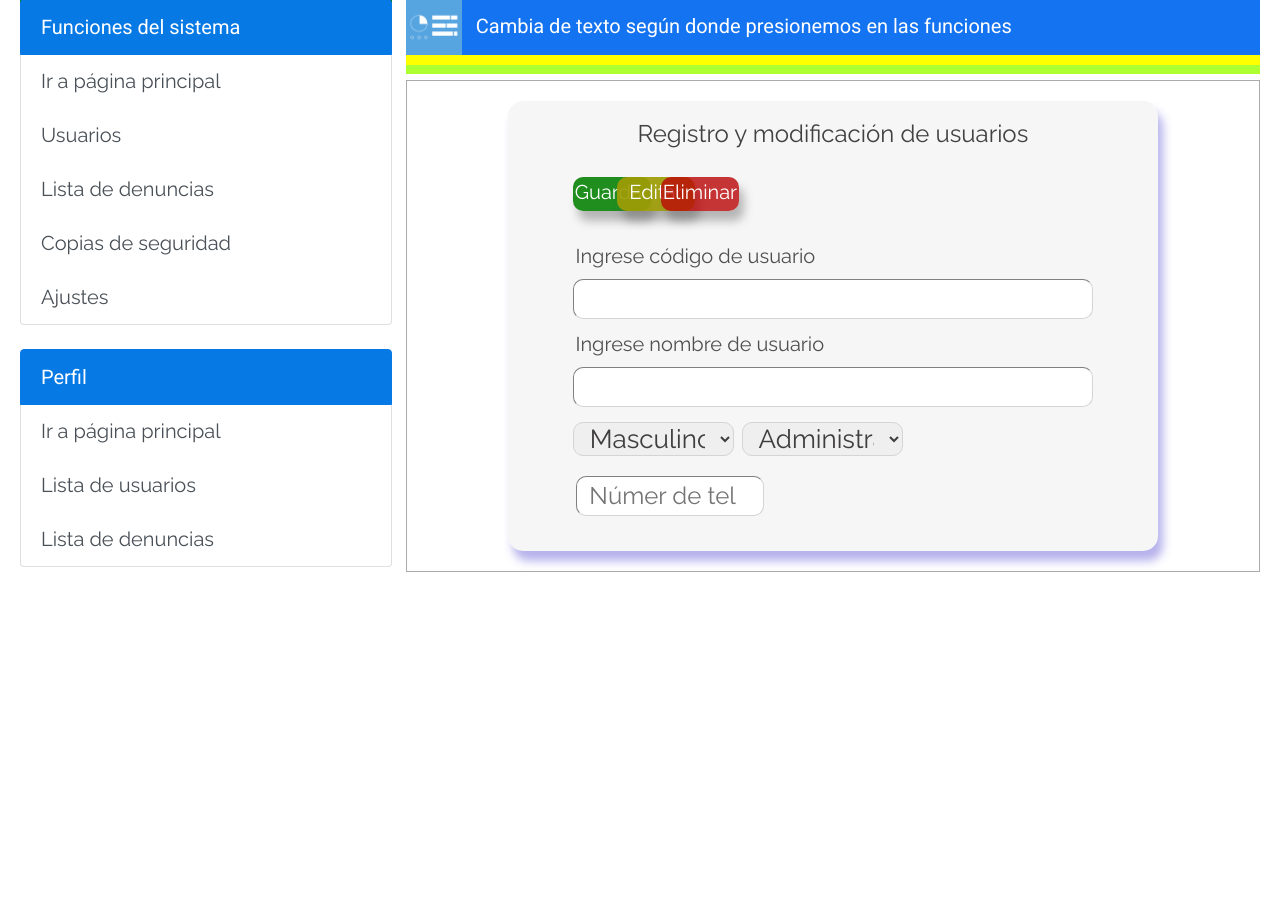
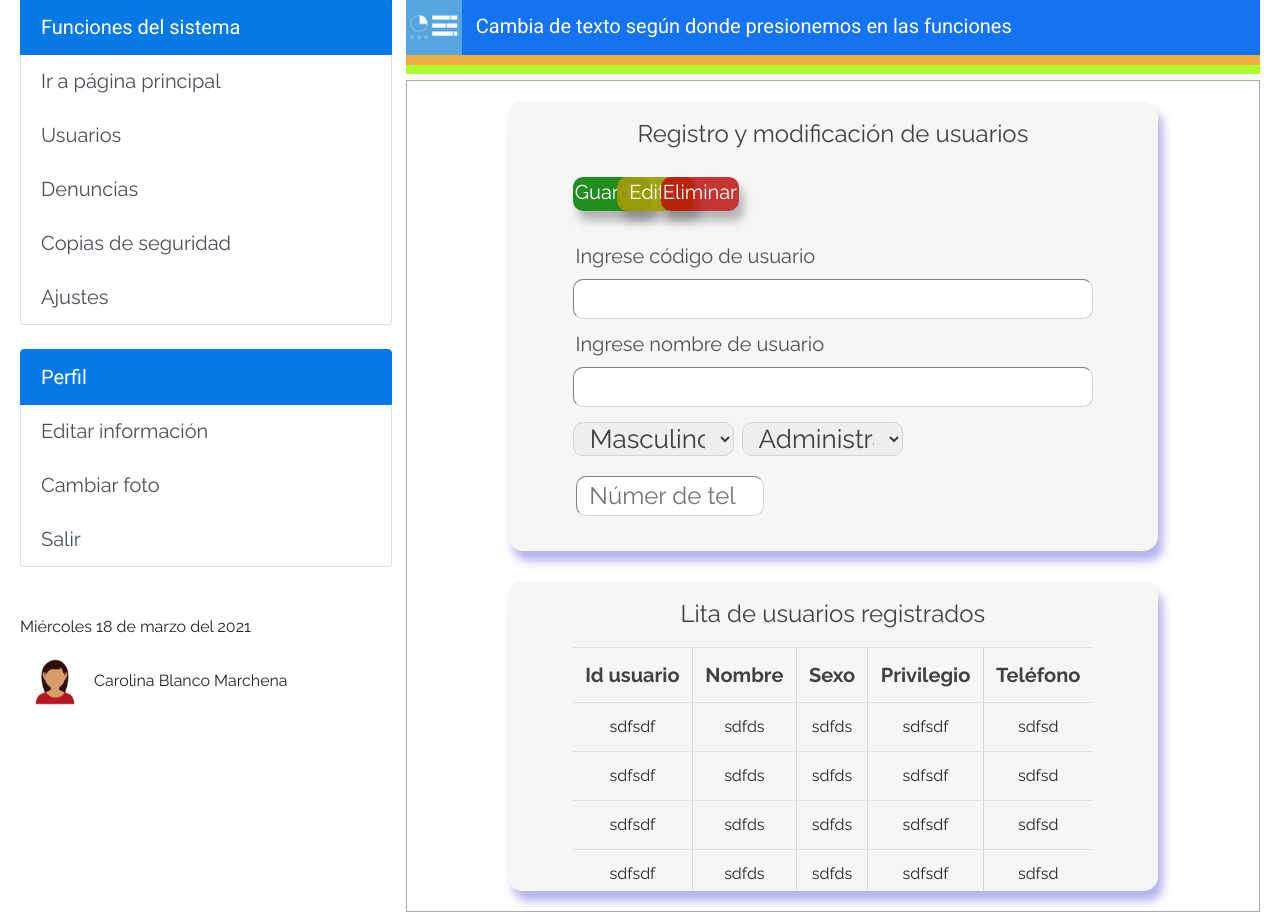
Before and after one commit to Anier-98/Plataforma_violencia, a PHP site: page /ADMIN/index.html in a window 1280 px wide. Shown: the part 97-1009 px from the top of the page. Before the commit the page ends 669 px from the top, so only its background shows below. Run offline with PHP 8.4, Linux system fonts and the light colour scheme.

Commit message:
Modificaciones al panel

```diff
--- a/ADMIN/acmincss.css
+++ b/ADMIN/acmincss.css
@@ -44,16 +44,17 @@
 #show{
     width: 100%;
     height: 10px;
-    background-color: yellow;
+    background-color: rgb(240, 171, 61);
 }
 #sect{
     width: 100%;
-    height: auto;
+    height:     auto;
     margin-top: 15px;
     border: solid 1px rgb(170, 170, 170);
     padding: 20px;
+
 }
-#formuser{
+#formuser,#formEdit{
     background-color: rgb(246, 246, 246);
     width: 80%;
     height: auto;
@@ -64,8 +65,20 @@
     box-shadow: 5px 10px 10px rgba(77, 68, 209, 0.411);
     border-radius: 15px;
 }
-#AddUsr{
+#formEdit{
+    margin-top: 30px;
+    border-top: none;
+    overflow-y: scroll;
+    height: 310px;
+}
+#AddUsr,#Litar_usuarios{
     width: 100%;
+    display: grid;
+    place-items: center;
+}
+#Litar_usuarios{
+    width: 100%;
+    border-top: none;
 }
 #form-main{
     width: 80%;
@@ -76,6 +89,12 @@
     margin-top: 14px;
 }
 #hd{
+    font-size: 24px;
+    margin-top: 15px;
+    margin-bottom: 15px;
+    color: rgb(65, 65, 65);
+}
+.hdC{
     font-size: 24px;
     margin-top: 15px;
     margin-bottom: 15px;
@@ -174,3 +193,21 @@
     width: 100%;display:inline-block;margin: 15px;
     margin-top: -5px;
 }
+.table{
+    width: 80%;
+}
+.table-h{
+    font-size: 20px;
+    color: rgb(66, 65, 65);
+    text-align: center;
+}
+.tr{
+    border-right: solid 1px rgb(214, 213, 213);
+    text-align: center;
+}
+.trr{
+    text-align: center;
+}
+#usr_img{
+    width: 70px;
+}
--- a/ADMIN/index.html
+++ b/ADMIN/index.html
@@ -45,7 +45,7 @@
                 </a>
                 <a href="#" class="list-group-item list-group-item-action">Ir a página principal</a>
                 <a href="#" class="list-group-item list-group-item-action">Usuarios</a>
-                <a href="#" class="list-group-item list-group-item-action">Lista de denuncias</a>
+                <a href="#" class="list-group-item list-group-item-action">Denuncias</a>
                 <a href="#" class="list-group-item list-group-item-action">Copias de seguridad</a>
                 <a href="#" class="list-group-item list-group-item-action">Ajustes</a>
             </div><br>
@@ -53,9 +53,16 @@
                 <a id="head" class="list-group-item list-group-item-action active" aria-current="true" style="    font-family: 'Roboto', sans-serif;">
                   Perfil
                 </a>
-                <a href="#" class="list-group-item list-group-item-action">Ir a página principal</a>
-                <a href="#" class="list-group-item list-group-item-action">Lista de usuarios</a>
-                <a href="#" class="list-group-item list-group-item-action">Lista de denuncias</a>
+                <a href="#" class="list-group-item list-group-item-action">Editar información</a>
+                <a href="#" class="list-group-item list-group-item-action">Cambiar foto</a>
+                <a href="#" class="list-group-item list-group-item-action">Salir</a>
+            </div>
+
+            <div id="inf">
+                <br><br>
+                <label for="">Miércoles 18 de marzo del 2021</label><br>
+                <img id="usr_img" src="../images/uaer.jpg" alt="">
+                <label for="">Carolina Blanco Marchena</label>
             </div>
         </div>
         <div id="right">
@@ -92,6 +99,76 @@
                             </div>
                         </form>
                 </div>
+                <div id="Litar_usuarios">
+                    <form action="" id="formEdit" w>
+                        <label for="" class="hdC">Lita de usuarios registrados</label>
+                            <table class="table">
+                                <tr>
+                                    <th class="table-h tr">Id usuario</th>
+                                    <th class="table-h tr">Nombre</th>
+                                    <th class="table-h tr">Sexo</th>
+                                    <th class="table-h tr">Privilegio</th>
+                                    <th class="table-h">Teléfono</th>
+                                </tr>
+                                <tr>
+                                    <td class="tr">sdfsdf</td>
+                                    <td class="tr">sdfds</td>
+                                    <td class="tr">sdfds</td>
+                                    <td class="tr">sdfsdf</td>
+                                    <td class="trr">sdfsd</td>
+                                </tr>
+                                <tr>
+                                    <td class="tr">sdfsdf</td>
+                                    <td class="tr">sdfds</td>
+                                    <td class="tr">sdfds</td>
+                                    <td class="tr">sdfsdf</td>
+                                    <td class="trr">sdfsd</td>
+                                </tr>
+                                <tr>
+                                    <td class="tr">sdfsdf</td>
+                                    <td class="tr">sdfds</td>
+                                    <td class="tr">sdfds</td>
+                                    <td class="tr">sdfsdf</td>
+                                    <td class="trr">sdfsd</td>
+                                </tr>
+                                <tr>
+                                    <td class="tr">sdfsdf</td>
+                                    <td class="tr">sdfds</td>
+                                    <td class="tr">sdfds</td>
+                                    <td class="tr">sdfsdf</td>
+                                    <td class="trr">sdfsd</td>
+                                </tr>
+                                <tr>
+                                    <td class="tr">sdfsdf</td>
+                                    <td class="tr">sdfds</td>
+                                    <td class="tr">sdfds</td>
+                                    <td class="tr">sdfsdf</td>
+                                    <td class="trr">sdfsd</td>
+                                </tr>
+                                <tr>
+                                    <td class="tr">sdfsdf</td>
+                                    <td class="tr">sdfds</td>
+                                    <td class="tr">sdfds</td>
+                                    <td class="tr">sdfsdf</td>
+                                    <td class="trr"trr>sdfsd</td>
+                                </tr>
+                                <tr>
+                                    <td class="tr">sdfsdf</td>
+                                    <td class="tr">sdfds</td>
+                                    <td class="tr">sdfds</td>
+                                    <td class="tr">sdfsdf</td>
+                                    <td class="trr">sdfsd</td>
+                                </tr>
+                                <tr>
+                                    <td class="tr">sdfsdf</td>
+                                    <td class="tr">sdfds</td>
+                                    <td class="tr">sdfds</td>
+                                    <td class="tr">sdfsdf</td>
+                                    <td class="trr">sdfsd</td>
+                                </tr>
+                            </table>
+                    </form>
+                </div>
             </section>
         </div>
     </main>
```
Also changed, not shown: images/uaer.jpg (renamed from images/perfil-anónimo-de-la-mujer-84771063.jpg).
